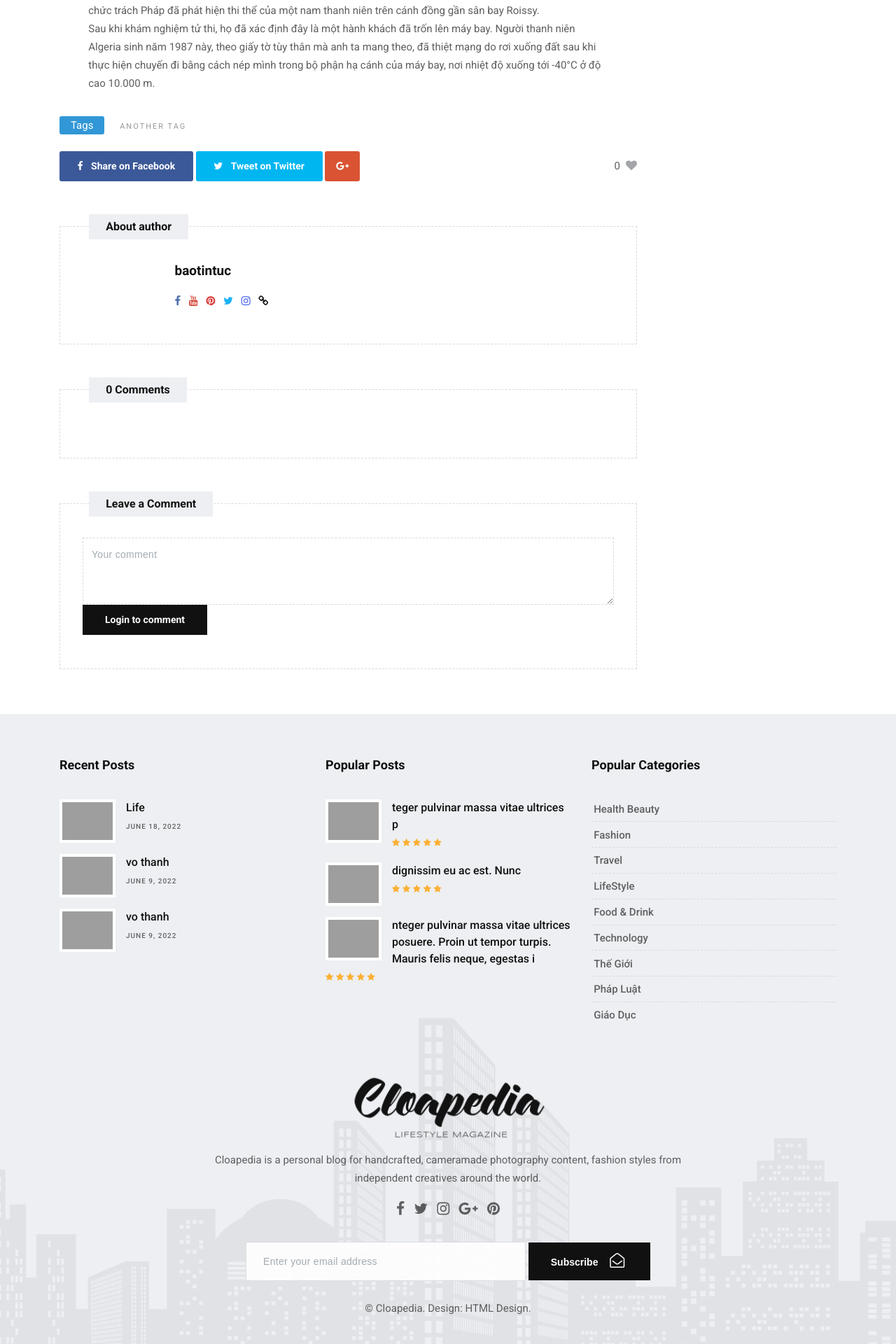
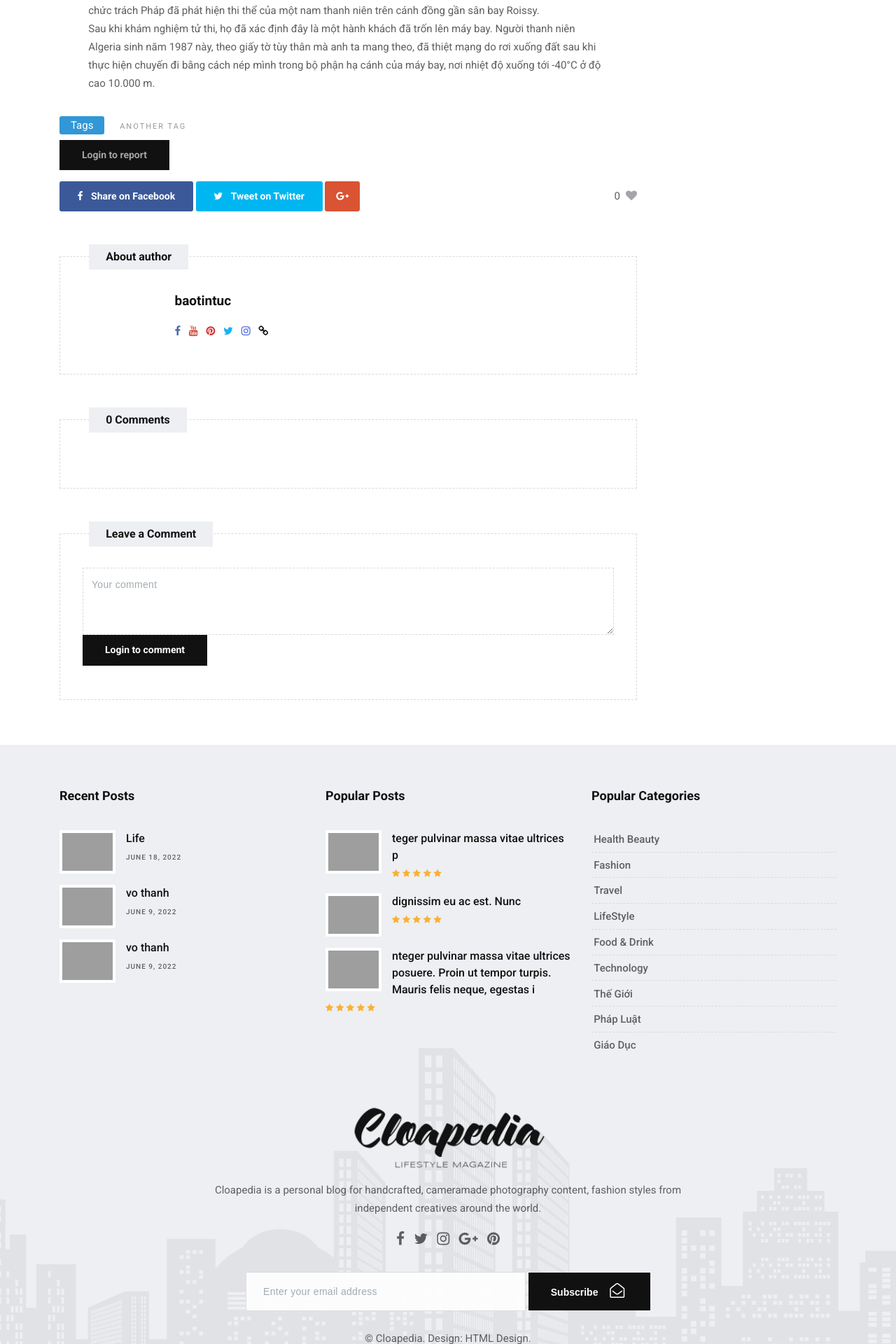
Before and after one commit to Marco24082001/Blog-Management, a Django app: page /blog/detail/algeria-phat-hien-thi-the-trong-khoang-may-bay/ in a window 1280 px wide. Shown: the part 1476-3396 px from the top of the page at 70% size. Run offline with Django 4.2, Linux system fonts and the light colour scheme; data comes from the database, SQL or seed files in the repository; both versions use the stored data as it was after the commit; some libraries are stand-ins or nearby versions; grey boxes are pictures that could not be loaded.

Commit message:
report 1st

```diff
--- a/blog_website/blog_part/admin.py
+++ b/blog_website/blog_part/admin.py
@@ -9,3 +9,5 @@
 admin.site.register(Blog)
 admin.site.register(Comment)
 admin.site.register(Reply)
+admin.site.register(CateReport)
+admin.site.register(Report)
--- a/blog_website/blog_part/forms.py
+++ b/blog_website/blog_part/forms.py
@@ -3,7 +3,7 @@
 
 from user_profile.models import User
 
-from .models import Blog, Category
+from .models import Blog, CateReport, Category
 
 from ckeditor.fields import RichTextField
 
@@ -45,6 +45,14 @@
 # print(cate)
 
 
+choicee = []
+for i in CateReport.objects.all():
+    # if (i.parent != None):
+        choicee.append((i.id, i.name))
+
+class ReportForm(forms.Form):
+    catereport = forms.ChoiceField(choices=choicee)
+    message = forms.CharField(max_length=250, required=True)
 
 class TextForm(forms.Form):
     text = forms.CharField(widget=forms.Textarea, required=True)
--- a/blog_website/blog_part/models.py
+++ b/blog_website/blog_part/models.py
@@ -110,3 +110,20 @@
 
     def __str__(self) -> str:
         return self.text
+
+
+class CateReport(models.Model):
+    name = models.CharField(max_length=200)
+    create_at = models.DateTimeField(auto_now_add=True)
+
+    def __str__(self):
+        return self.name
+
+class Report(models.Model):
+    blog = models.ForeignKey(Blog, on_delete=models.CASCADE )
+    category = models.ForeignKey(CateReport, on_delete=models.CASCADE)
+    message = models.CharField(max_length=200)
+    create_at = models.DateTimeField(auto_now_add=True)
+
+    def __str__(self) -> str:
+        return self.blog.title
--- a/blog_website/blog_part/urls.py
+++ b/blog_website/blog_part/urls.py
@@ -16,8 +16,7 @@
     path('blog/create', create_blog, name='create_blog'),
     path('blog/update/<slug:slug>', update_blog, name='update_blog'),
     path('blogs/delete/<int:pk>', detete_blog, name='delete_blog'),
-
     path('add_reply/<slug:slug>/<int:comment_id>', add_reply, name='add_reply'),
     path('like_blog/<int:pk>', like_blog, name='like_blog'),
-
+    path('report/<str:slug>/', report_blog, name='report_blog'),
 ]
--- a/blog_website/blog_part/views.py
+++ b/blog_website/blog_part/views.py
@@ -1,4 +1,5 @@
-from django.http import JsonResponse
+from email import message
+from django.http import HttpResponse, JsonResponse
 from django.db.models import Q
 from django.contrib.auth.decorators import login_required
 from django.shortcuts import get_object_or_404, redirect, render
@@ -37,6 +38,28 @@
     }
 
     return render(request, 'index.html', context)
+
+def report_blog(request, slug):
+    form = ReportForm()
+    if request.method == 'POST':
+        form = ReportForm(request.POST)
+        if form.is_valid():
+            cate = request.POST['catereport']
+            nd = request.POST['message']
+            rp = Report(
+                blog = Blog.objects.get(slug = slug),
+                category = CateReport.objects.get(id = cate),
+                message = nd
+            )
+            rp.save()
+            return redirect(reverse('blog_detail', kwargs= {"slug": slug})+'#comments')
+            # return HttpResponse(f'ddax to cao {slug}, {cate}, {nd}')
+    context =  {
+        'tf' : form,
+        'slug': slug
+    }
+    return render(request, 'report.html', context)
+
 
 def category_blogs(request, slug):
     category = get_object_or_404(Category, slug=slug)
--- a/blog_website/templates/category_blog.html
+++ b/blog_website/templates/category_blog.html
@@ -22,10 +22,7 @@
         <div class="row">
             <div class="col-lg-9 col-md-12 col-sm-12 col-xs-12">
                 <div class="page-wrapper">
-
-
                     <hr class="invis">
-
                     <div class="blog-grid-system">
                         <div class="row">
                             {% for blog in blogs %}
@@ -52,9 +49,7 @@
                         </div><!-- end row -->
                     </div><!-- end blog-grid-system -->
                 </div><!-- end page-wrapper -->
-
                 <hr class="invis3">
-
                 <div class="row">
                     <div class="col-md-12">
                         <nav aria-label="Page navigation">
--- a/blog_website/templates/detail_blog.html
+++ b/blog_website/templates/detail_blog.html
@@ -44,6 +44,13 @@
                             {% endfor %}
                             <small><a href="javascript:void(0)" title="">another tag</a></small>
                         </div><!-- end meta -->
+
+                        {% if request.user.is_authenticated %}
+                        <a href="{% url 'report_blog' blog.slug %}" class="btn btn-primary">Report</a>
+                        {% else %}
+                        <a href="{% url 'login' %}" class="btn btn-primary" >Login to report</a>
+                        {% endif %}
+
                         {% if request.user.is_authenticated %}
                             <div class="post-sharing">
                                 <ul class="list-inline">
@@ -97,7 +104,6 @@
                                     <a href="#" data-toggle="tooltip" data-placement="bottom" title="Instagram"><i class="fa fa-instagram"></i></a>
                                     <a href="#" data-toggle="tooltip" data-placement="bottom" title="Website"><i class="fa fa-link"></i></a>
                                 </div><!-- end social -->
-
                             </div><!-- end col -->
                         </div><!-- end row -->
                     </div><!-- end author-box -->
--- a/blog_website/templates/footer.html
+++ b/blog_website/templates/footer.html
@@ -8,7 +8,7 @@
                     <div class="blog-list-widget">
                         <div class="list-group">
                             {% for blog in recent_blogs %}
-                            <a href="single.html" class="list-group-item list-group-item-action flex-column align-items-start">
+                            <a href="{% url 'blog_detail' blog.slug %}" class="list-group-item list-group-item-action flex-column align-items-start">
                                 <div class="w-100 justify-content-between">
                                     <img src="{{blog.banner.url}}" alt="" class="img-fluid float-left">
                                     <h5 class="mb-1">{{blog.title}}</h5>
@@ -28,7 +28,7 @@
                     <div class="blog-list-widget">
                         <div class="list-group">
                             {% for blog in popular_blogs %}
-                            <a href="single.html" class="list-group-item list-group-item-action flex-column align-items-start">
+                            <a href="{% url 'blog_detail' blog.slug %}" class="list-group-item list-group-item-action flex-column align-items-start">
                                 <div class="w-100 justify-content-between">
                                     <img src="{{blog.banner.url}}" alt="" class="img-fluid float-left">
                                     <h5 class="mb-1">{{blog.title}}</h5>
@@ -53,7 +53,7 @@
                     <div class="link-widget">
                         <ul>
                             {% for category in categories %}
-                            <li><a href="#">{{category.title}}</a></li>
+                            <li><a href="{% url 'category' category.slug %}">{{category.title}}</a></li>
 
                             {% endfor %}
                         </ul>
--- a/blog_website/templates/sidebar.html
+++ b/blog_website/templates/sidebar.html
@@ -57,13 +57,10 @@
             <h2 class="widget-title">Popular Categories</h2>
             <div class="link-widget">
                 <ul>
-                    <li><a href="#">Fahsion <span>(21)</span></a></li>
-                    <li><a href="#">Lifestyle <span>(15)</span></a></li>
-                    <li><a href="#">Art & Design <span>(31)</span></a></li>
-                    <li><a href="#">Health Beauty <span>(22)</span></a></li>
-                    <li><a href="#">Clothing <span>(66)</span></a></li>
-                    <li><a href="#">Entertaintment <span>(11)</span></a></li>
-                    <li><a href="#">Food & Drink <span>(87)</span></a></li>
+                    <li><a href="{% url 'category' 'fashion' %}">Fashion <span>(21)</span></a></li>
+                    <li><a href="{% url 'category' 'lifestyle' %}">Lifestyle <span>(15)</span></a></li>
+                    <li><a href="{% url 'category' 'health-beauty' %}">Health Beauty <span>(22)</span></a></li>
+                    <li><a href="{% url 'category' 'food-drink' %}">Food & Drink <span>(87)</span></a></li>
                 </ul>
             </div><!-- end link-widget -->
         </div><!-- end widget -->
```
Also changed, not shown: blog_website/templates/report.html (added, +32 -0 lines), blog_website/blog_part/migrations/0007_catereport_report.py (added), blog_website/db.sqlite3.
